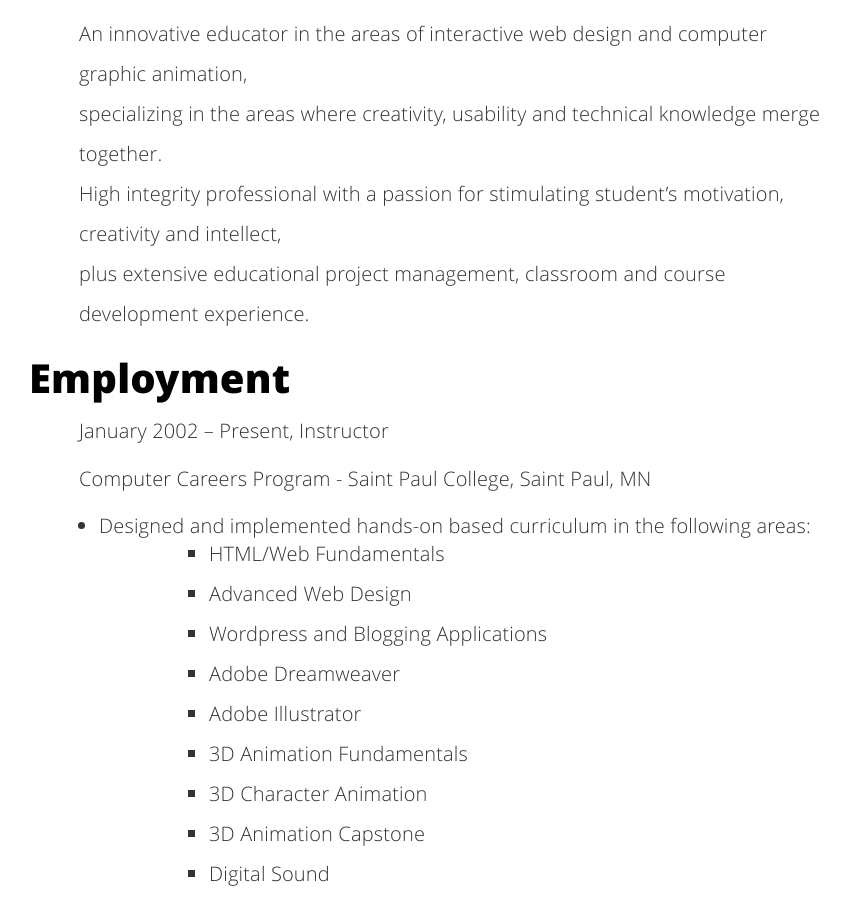
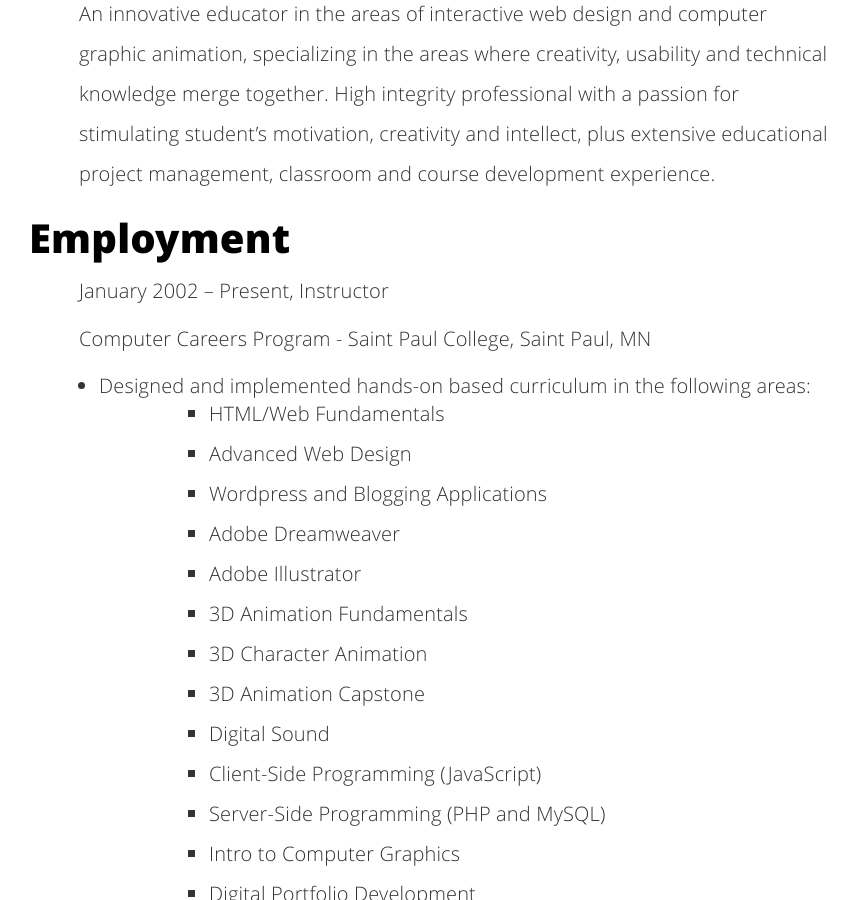
Before and after one commit to dpearson100/dpearson100.github.io, a Jekyll site: the page built from resume.html, in a window 1280 px wide and 900 px high, scrolled down 1410 px. Shown: the whole window, without its empty margins (231-1088 px from the left). Built offline with Jekyll 4.4.1, drawn with Linux system fonts in a browser that asks for light colours; some of the changed text lies outside the part shown.

Commit message:
Add files via upload

```diff
--- a/resume.html
+++ b/resume.html
@@ -8,16 +8,13 @@ description: "Resume for Darren Pearson"
 <img itemprop="image" class="img-rounded" src="/assets/img/darrenpearson.jpg" alt="Darren Pearson">
 
 
-<h1 style="font-size: 50px; line-height: 70%;">Darren Pearson</h1>
+<h1 style="font-size: 50px; line-height: 70%; float: left;">Darren Pearson</h1>
 
 <p style="position: relative; left: 50px; line-height: 100%;">Phone: (651) 403 – 3230</p>
 <p style="position: relative; left: 50px; line-height: 100%;">Website: www.darrenscorner.com</p>
 
-<h2 style="font-size: 40px; line-height: 70%;">Profile</h2>
-<p style="position: relative; left: 50px;">An innovative educator in the areas of interactive web design and computer graphic animation, <br />
-specializing in the areas where creativity, usability and technical knowledge merge together.<br />
-High integrity professional with a passion for stimulating student’s motivation, creativity and intellect, <br />
-plus extensive educational project management, classroom and course development experience.</p>
+<h2 style="font-size: 40px; line-height: 70%; clear: both; ">Profile</h2>
+<p style="position: relative; left: 50px;">An innovative educator in the areas of interactive web design and computer graphic animation, specializing in the areas where creativity, usability and technical knowledge merge together. High integrity professional with a passion for stimulating student’s motivation, creativity and intellect, plus extensive educational project management, classroom and course development experience.</p>
 
 <h2 style="font-size: 40px; line-height: 70%;">Employment</h2>
 <p style="position: relative; left: 50px; line-height: 90%; font-size: 20px;">January 2002 – Present, Instructor</p>
```
Also changed, not shown: other parts of resume.html (+6 -6 lines).
